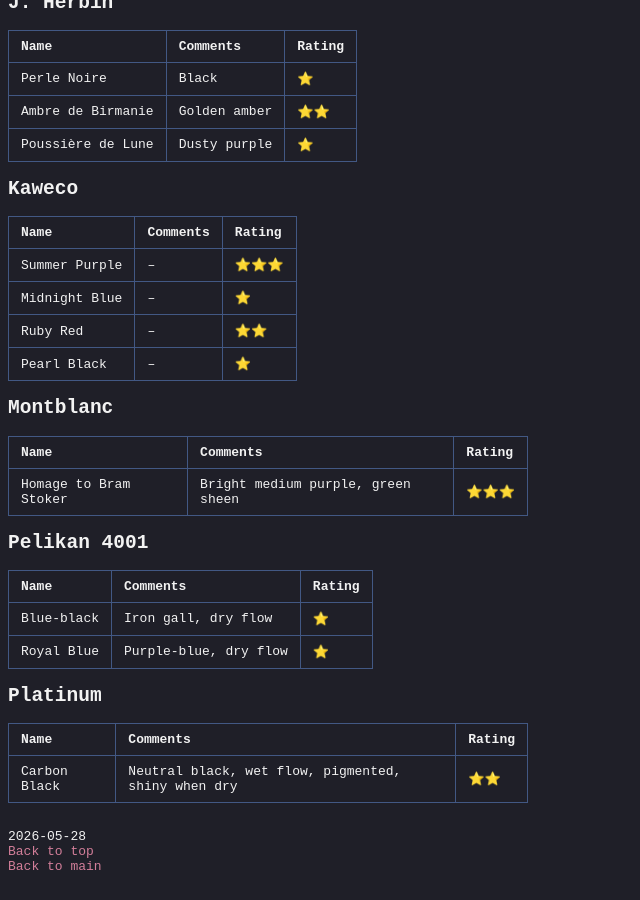
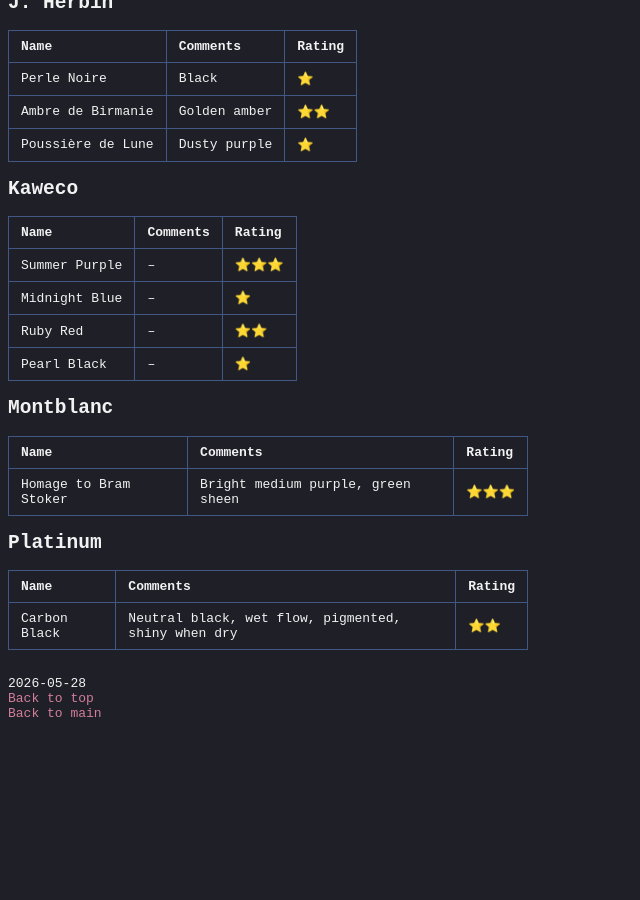
Before and after one commit to s-estay/s-estay.github.io, a Jekyll site: the page built from _posts/2026-05-28-ink-collection.md, in a window 1280 px wide and 900 px high, scrolled down 2209 px. Shown: the whole window, without its empty margins (0-640 px from the left). Built offline with Jekyll 4.4.1, drawn with Linux system fonts in a browser that asks for light colours; after the commit the page ends 2956 px from its top, so only the background shows below that.

Commit message:
Remove Pelikan 4001 inks

```diff
--- a/_posts/2026-05-28-ink-collection.md
+++ b/_posts/2026-05-28-ink-collection.md
@@ -103,13 +103,6 @@
 | --- | --- | --- |
 | Homage to Bram Stoker | Bright medium purple, green sheen | ⭐️⭐️⭐️ |
 
-## Pelikan 4001
-
-| Name | Comments | Rating |
-| --- | --- | --- |
-| Blue-black | Iron gall, dry flow | ⭐️ |
-| Royal Blue | Purple-blue, dry flow | ⭐️ |
-
 ## Platinum
 
 | Name | Comments | Rating |
```
